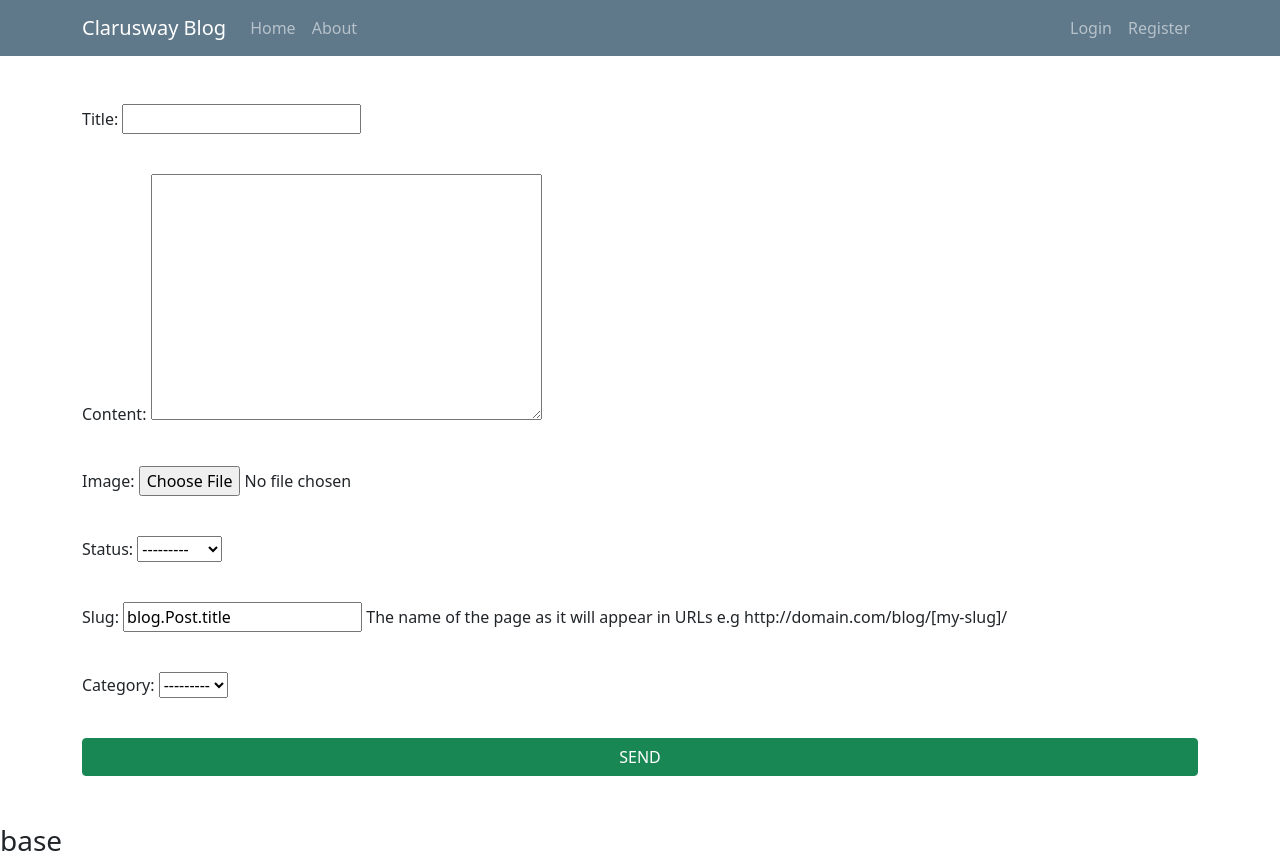
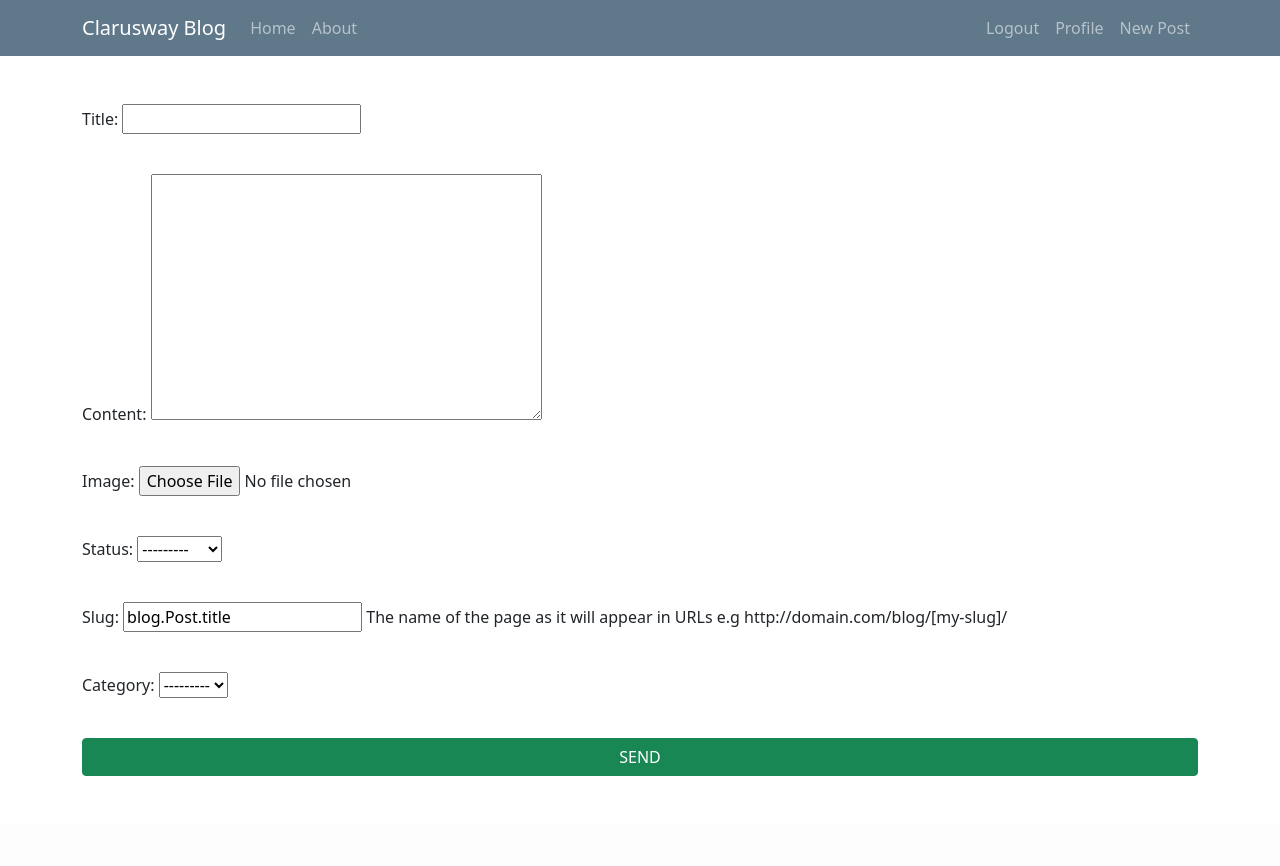
Before and after one commit to eyupkirci/Django_Blog-Project, a Django app: page /postadd in a window 1280 px wide. After the commit the page ends 776 px from the top, so only its background shows below. Run offline with Django 3.2, Linux system fonts and the light colour scheme; the visitor is signed in with stand-in values (Sample User, id 1); data that the repository does not hold is empty; some libraries are stand-ins or nearby versions.

Commit message:
base.html and navbar created

```diff
--- a/blog/templates/base/base.html
+++ b/blog/templates/base/base.html
@@ -10,7 +10,9 @@
     <link href="https://cdn.jsdelivr.net/npm/bootstrap@5.1.3/dist/css/bootstrap.min.css" rel="stylesheet"
         integrity="sha384-1BmE4kWBq78iYhFldvKuhfTAU6auU8tT94WrHftjDbrCEXSU1oBoqyl2QvZ6jIW3" crossorigin="anonymous">
 
-    <title>Mesut Blog App | Django</title>
+    <!-- Fontawesome -->
+    <link rel="stylesheet" href="https://cdnjs.cloudflare.com/ajax/libs/font-awesome/6.0.0-beta2/css/all.min.css" integrity="sha512-YWzhKL2whUzgiheMoBFwW8CKV4qpHQAEuvilg9FAn5VJUDwKZZxkJNuGM4XkWuk94WCrrwslk8yWNGmY1EduTA==" crossorigin="anonymous" referrerpolicy="no-referrer" />
+    <title>Eyup Blog App | Django</title>
 
 </head>
 
@@ -22,7 +24,7 @@
 
     {% endblock content %}
 
-    <h3>base</h3>
+    <!-- <h3>base</h3> -->
 
     <!-- Bootstrap -->
     <script src="https://cdn.jsdelivr.net/npm/@popperjs/core@2.10.2/dist/umd/popper.min.js"
--- a/blog/templates/base/navbar.html
+++ b/blog/templates/base/navbar.html
@@ -20,6 +20,19 @@
                     </li>
                 </div>
 
+                {% if request.user.username != "" %}
+                <div class="navbar-nav">
+                    <li class="nav-item">
+                        <a href="{% url 'logout' %}" class="nav-link">Logout</a>
+                    </li>
+                    <li class="nav-item">
+                        <a href="{% url 'profile' %}" class="nav-link">Profile</a>
+                    </li>
+                    <li class="nav-item">
+                        <a href="{% url 'postadd' %}" class="nav-link">New Post</a>
+                    </li>
+                </div>
+                {% else %}
                 <div class="navbar-nav">
                     <li class="nav-item">
                         <a href="{% url 'login' %}" class="nav-link">Login</a>
@@ -28,6 +41,7 @@
                         <a href="{% url 'register' %}" class="nav-link">Register</a>
                     </li>
                 </div>
+                {% endif %}
 
             </ul>
         </div>
```
